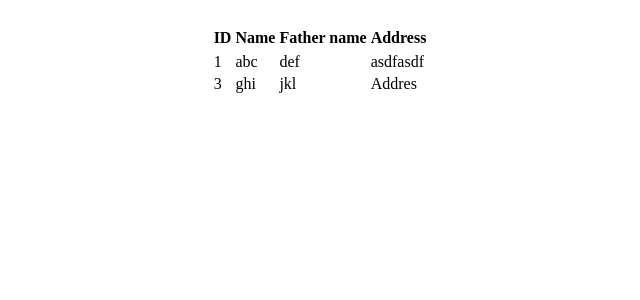
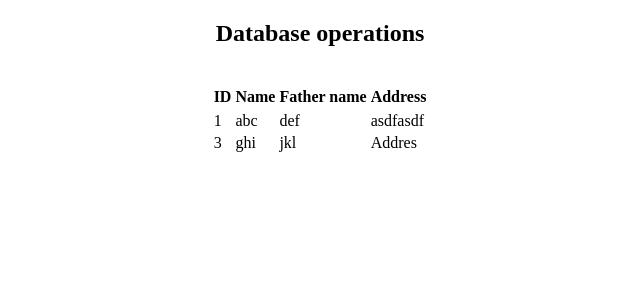
Before and after one commit to pizzasushi/dbtest, a PHP site: page / in a window 1280 px wide. Shown: the top 300 px of the page, without its empty margins (320-960 px from the left). Run offline with PHP 8.4, Linux system fonts and the light colour scheme; data comes from the database, SQL or seed files in the repository.

Commit message:
Comments removed

```diff
--- a/project1/config.php
+++ b/project1/config.php
@@ -15,7 +15,3 @@
 			exit;
 		}
 ?>
-
-
-<!-- is it root1 ? ok set it ok
- -->
--- a/project1/index.php
+++ b/project1/index.php
@@ -3,9 +3,15 @@
 <head>
 <meta http-equiv="Content-Type" content="text/html; charset=utf-8" />
 <title>Index</title>
+	<style>
+		.headding{
+			text-align: center;
+		}
+	</style>
 </head>
 
 <body>
+	<h2 class="headding">Database operations</h2>
 <table align="center">
 
 <?php
@@ -17,8 +23,6 @@
 	?>
 		<tr>
 		<?php
-
-
 		echo "No result found";
 		?>
 		</tr>
```
